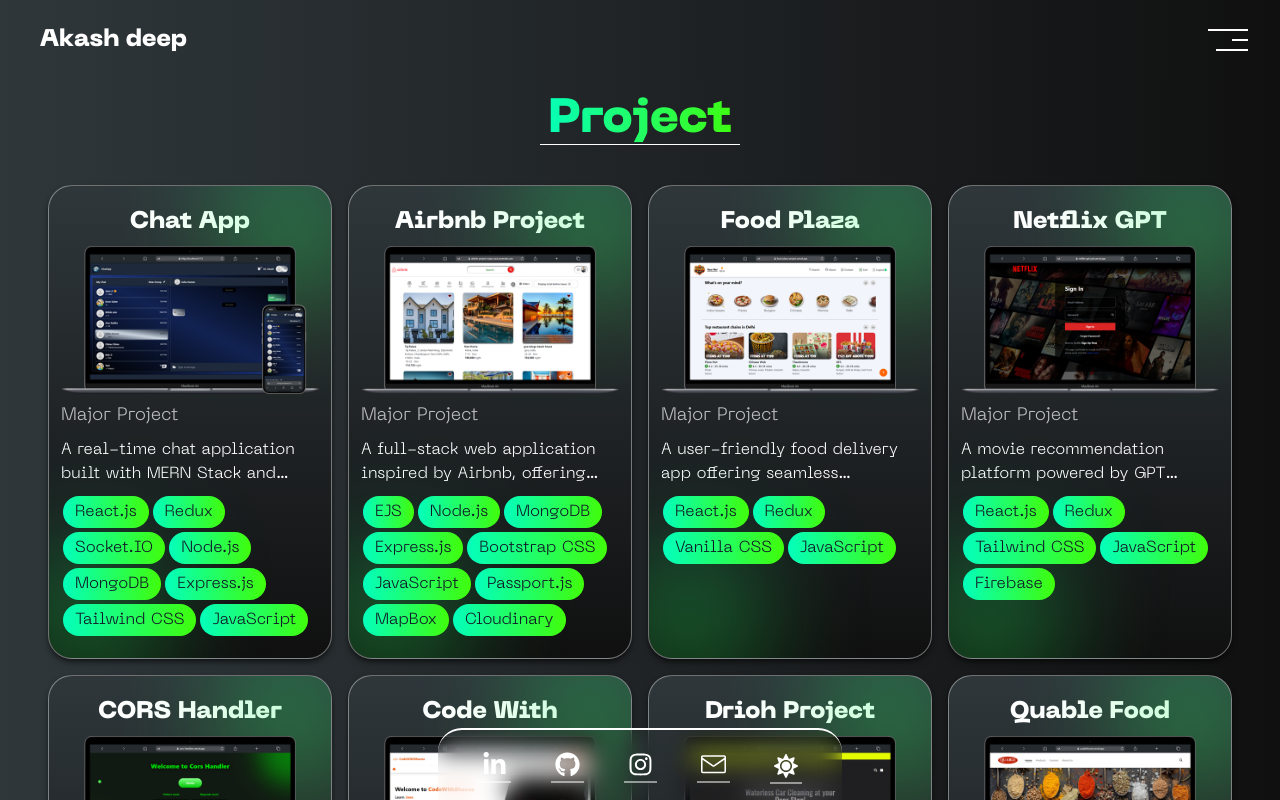
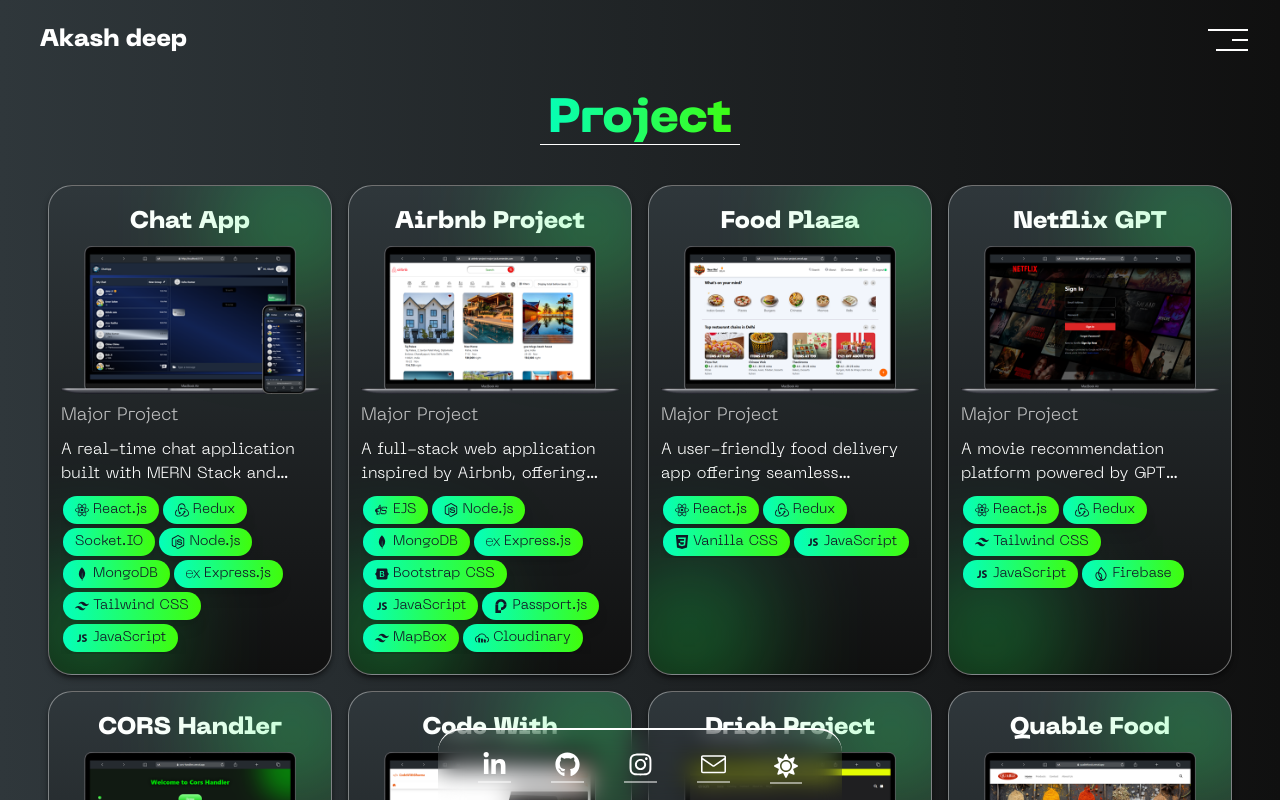
Before and after one commit to akashdeep023/Portfolio, a React (Vite) app: page /project in a window 1280 px wide. Shown: the top 800 px of the page. Built offline with nearby package versions, Linux system fonts and the light colour scheme.

Commit message:
Add Icon

```diff
--- a/src/components/ProjectBox.jsx
+++ b/src/components/ProjectBox.jsx
@@ -1,6 +1,24 @@
 import React from "react";
 import { FaGithub, FaLinkedinIn, FaRegEye } from "react-icons/fa";
 import { Link } from "react-router-dom";
+import { DiJavascript1 } from "react-icons/di";
+import { FaJava } from "react-icons/fa6";
+import {
+	SiBootstrap,
+	SiCloudinary,
+	SiCss3,
+	SiEjs,
+	SiExpress,
+	SiFirebase,
+	SiHtml5,
+	SiMapbox,
+	SiMongodb,
+	SiNodedotjs,
+	SiPassport,
+	SiReact,
+	SiRedux,
+	SiTailwindcss,
+} from "react-icons/si";
 
 const ProjectBox = ({ project }) => {
 	return (
@@ -61,14 +79,30 @@
 				</div>
 				<p className="opacity-70 text-lg">{project.project}</p>
 				<p className="line-clamp-2">{project.description}</p>
-				<p className="line-clamp-4 z-10 min-h-20">
-					{project.technology.map((tech, idx) => {
+				<p className="line-clamp-4 z-10 flex flex-wrap">
+					{project.technology.map((skill, idx) => {
 						return (
 							<span
-								key={"tech" + idx}
-								className="text-gray-900 px-3 py-1 m-0.5 rounded-3xl bg-gradient-to-l to-customeGreen-500 from-customeGreen-600"
+								key={skill + "tech" + idx}
+								className="flex items-center text-sm gap-1 w-fit text-gray-900 px-3 py-1 shadow-lg m-0.5 rounded-3xl bg-gradient-to-l to-customeGreen-500 from-customeGreen-600"
 							>
-								{tech}
+								{skill == "Java" && <FaJava />}
+								{skill == "JavaScript" && <DiJavascript1 />}
+								{skill == "React.js" && <SiReact />}
+								{skill == "Node.js" && <SiNodedotjs />}
+								{skill == "Express.js" && <SiExpress />}
+								{skill == "MongoDB" && <SiMongodb />}
+								{skill == "Tailwind CSS" && <SiTailwindcss />}
+								{skill == "Bootstrap CSS" && <SiBootstrap />}
+								{skill == "Passport.js" && <SiPassport />}
+								{skill == "Cloudinary" && <SiCloudinary />}
+								{skill == "Firebase" && <SiFirebase />}
+								{skill == "MapBox" && <SiTailwindcss />}
+								{skill == "Redux" && <SiRedux />}
+								{skill == "HTML" && <SiHtml5 />}
+								{skill == "Vanilla CSS" && <SiCss3 />}
+								{skill == "EJS" && <SiEjs />}
+								<span>{skill}</span>
 							</span>
 						);
 					})}
```
